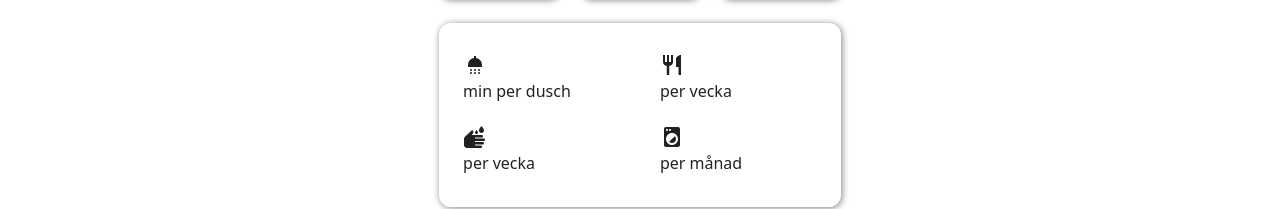
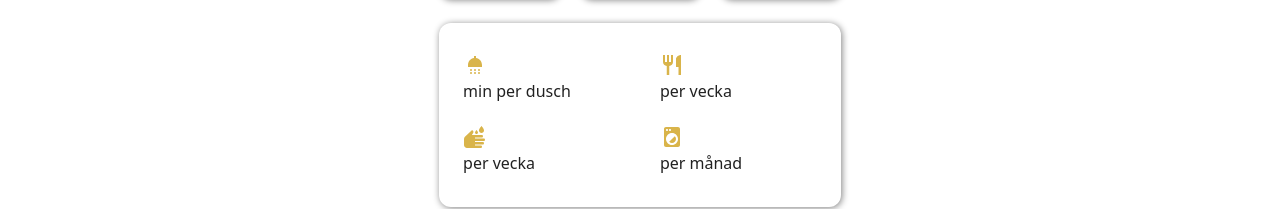
Before and after one commit to annaagranberg/EnergyEyes, a React (Create React App) app: page /profile in a window 1280 px wide. Shown: the part 319-528 px from the top of the page. Built offline with nearby package versions, Linux system fonts and the light colour scheme; no server answers; the database is empty; sample sign-in values are in the browser's storage.

Commit message:
stationära datorn

```diff
--- a/src/components/Dashboard.js
+++ b/src/components/Dashboard.js
@@ -16,11 +16,12 @@ import ShowerIcon from '@mui/icons-material/Shower';
 import WashIcon from '@mui/icons-material/Wash';
 import LocalLaundryServiceIcon from '@mui/icons-material/LocalLaundryService';
 import RestaurantIcon from '@mui/icons-material/Restaurant';
+import { Update } from '@mui/icons-material';
 
 export default function Dashboard() {
 
     const [error, setError] = useState("")
-    const { currentUser, logout } = useAuth();
+    const { currentUser, logout, updateProfil } = useAuth();
     const navigate = useNavigate();
 
     const [fname, setFname] = useState("")
@@ -32,6 +33,7 @@ export default function Dashboard() {
     const [disk, setDisk] = useState("")
     const [kok, setKok] = useState("")
     const [tvatt, setTvatt] = useState("")
+    const [runner, setRunner] = useState(true)
 
     function stringAvatar(name) {
         return {
@@ -47,6 +49,7 @@ export default function Dashboard() {
 
     const handleProfil = (event, newProfil) => {
         setProfil(newProfil);
+        updateProfil(newProfil)
     };
 
     // const handleProfil = (event) => {
@@ -66,6 +69,7 @@ export default function Dashboard() {
         }
     }
 
+    if(runner){
         var docRef = db.collection("user_collection").doc(currentUser.uid);
 
         //Get db information
@@ -80,13 +84,14 @@ export default function Dashboard() {
                 setDisk(doc.get("diskparametrar.antal"))
                 setKok(doc.get("kokparametrar.antal"))
                 setTvatt(doc.get("tvattparametrar.antal"))
+                setRunner(false)
             } else {
                 console.log("No such document!");
             }
         }).catch((error) => {
             console.log("Error getting document:", error);
         });
-
+    }
   return (
     <>
 
@@ -96,7 +101,7 @@ export default function Dashboard() {
 
     <ThemeProvider theme={theme}>
 
-        <Box component='div' sx={{overflowX:'hidden', overflowY:'scroll', mb:7}}>
+        <Box component='div' sx={{overflowX:'hidden', overflowY:'scroll', mb:6}}>
             <Card sx={{ minWidth: 270 }} elevation={0}>
                 <CardContent>
                     {error && <Alert varient = "danger">{error}</Alert> }
@@ -146,12 +151,12 @@ export default function Dashboard() {
                             <CardContent>
                                 <Box sx={{mb:2}}>
                                     <Typography variant='h6' fontWeight ='520'>
-                                    <ShowerIcon/> {dusch['tid']}</Typography>
+                                    <ShowerIcon color='secondary'/> {dusch['tid']}</Typography>
                                     <Typography  variant='h8' >min per dusch</Typography>
                                 </Box>
                                 <Box>
                                     <Typography variant='h6' fontWeight ='520'>
-                                    <WashIcon/> {disk}</Typography>
+                                    <WashIcon color='secondary'/> {disk}</Typography>
                                     <Typography variant='h8' >per vecka</Typography>
                                 </Box>
                             </CardContent>
@@ -160,12 +165,12 @@ export default function Dashboard() {
                             <CardContent>
                                 <Box sx={{mb:2}}>
                                     <Typography variant='h6' fontWeight ='520' >
-                                        <RestaurantIcon/> {kok}</Typography>
+                                        <RestaurantIcon color='secondary'/> {kok}</Typography>
                                     <Typography variant='h8' >per vecka</Typography>
                                 </Box>
                                 <Box>
                                     <Typography variant='h6' fontWeight ='520'>
-                                        <LocalLaundryServiceIcon/> {tvatt}</Typography>
+                                        <LocalLaundryServiceIcon color='secondary'/> {tvatt}</Typography>
                                     <Typography variant='h8' >per månad</Typography>
                                 </Box>
                             </CardContent>
--- a/src/components/NewUser.js
+++ b/src/components/NewUser.js
@@ -68,7 +68,7 @@ export default function NewUser() {
         try{
             setError('')
             setLoading(true)
-            await setNewUser(firstRef.current.value, lastRef.current.value, area.current.value ,people,profil, duschAntal.current.value
+            await setNewUser(firstRef.current, lastRef.current, area.current.value ,people,profil, duschAntal.current.value
                 , duschTid.current.value, kok, disk, tvatt);
             navigate('/profile')
         } catch{
--- a/src/components/Stat.js
+++ b/src/components/Stat.js
@@ -25,7 +25,7 @@ export default function Stat() {
     </Box>
 
 
-    <Box component='div' sx={{overflowX:'hidden', overflowY:'scroll', mb:1, mt:9}}>
+    <Box component='div' sx={{overflowX:'hidden', overflowY:'scroll', mb:8, mt:9}}>
       <PriceBox mb={2} />
 
       <Box sx={{ display: 'flex', mt:2, mb:1, width: '100%', flexDirection:'row', justifyContent: 'space-around', alignItems: 'center', zIndex:0 }} >
--- a/src/components/UpdateProfile.js
+++ b/src/components/UpdateProfile.js
@@ -14,13 +14,13 @@ export default function UpdateProfile() {
     const emailRef = useRef()
     const passwordRef = useRef()
     const passwordConfirmRef = useRef()
-    const firstRef = useRef()
-    const lastRef = useRef()
     const { currentUser, updateEmail, updatePassword, updateName, updateArea, updatePeople } = useAuth()
     const [error, setError] = useState('')
     const [loading, setLoading] = useState(false)
     const navigate = useNavigate();
 
+    const firstRef = useRef()
+    const lastRef = useRef()
     const [area, setArea] = useState('');
     const [people, setPeople] = useState('');
     const [profil, setProfil] = useState("")
@@ -29,8 +29,10 @@ export default function UpdateProfile() {
     const [disk, setDisk] = useState(0)
     const [kok, setKok] = useState(0)
     const [tvatt, setTvatt] = useState(0)
+    const [runner, setRunner] = useState(true)
 
 
+    if(runner) {
         var docRef = db.collection("user_collection").doc(currentUser.uid);
         //Get db information
         docRef.get("name.firstname").then((doc) => {
@@ -45,6 +47,7 @@ export default function UpdateProfile() {
                 setDisk(doc.get("diskparametrar.antal"))
                 setKok(doc.get("kokparametrar.antal"))
                 setTvatt(doc.get("tvattparametrar.antal"))
+                setRunner(false)
 
             } else {
                 console.log("No such document!");
@@ -52,7 +55,7 @@ export default function UpdateProfile() {
         }).catch((error) => {
             console.log("Error getting document:", error);
         });
-
+    }
 
     const handleArea = (event) => {
         setArea(event.target.value);
@@ -65,7 +68,6 @@ export default function UpdateProfile() {
     };
     const handleDiskAntal = (event, value) => {
         setDisk(value)
-        console.log(disk)
     };
     const handleTvattAntal = (event, value) => {
         setTvatt(value)
@@ -94,12 +96,12 @@ export default function UpdateProfile() {
         if(passwordRef.current.value){
             promises.push(updatePassword(passwordRef.current.value))
         }
-        if(typeof firstRef.current.value === 'string' && typeof lastRef.current.value === 'string'){
-            promises.push(updateName(firstRef.current.value, lastRef.current.value ))
-        }
+
+        promises.push(updateName(firstRef.current, lastRef.current))
 
         Promise.all(promises).then(() => {
             navigate('/profile')
+            setRunner(true)
         }).catch(() => {
             setError('Failed to update account')
         }).finally(() => {
@@ -121,7 +123,7 @@ export default function UpdateProfile() {
                 <form onSubmit={handleSubmit}>
                     <FormGroup id="email">
                         <FormControl>
-                            <TextField variant="standard" label="email" type='email' inputRef={emailRef} required defaultValue={currentUser.email}
+                            <TextField variant="standard" label="email" type='email' inputRef={emailRef} autoComplete='username' defaultValue={currentUser.email}
                             sx={{mb:3}} InputProps={{
                                 startAdornment:(
                                     <InputAdornment position='start'>
@@ -134,7 +136,7 @@ export default function UpdateProfile() {
 
                     <FormGroup id="password">
                         <FormControl/>
-                        <TextField variant='standard' label='lösenord' type='password' inputRef={passwordRef} placeholder='********'
+                        <TextField variant='standard' label='lösenord' type='password' inputRef={passwordRef} autoComplete='new-password' placeholder='******'
                         sx={{mb:3}} InputProps={{
                             startAdornment:(
                                 <InputAdornment position='start'>
@@ -145,7 +147,7 @@ export default function UpdateProfile() {
                     </FormGroup>
 
                     <FormGroup id="password-confirm">
-                        <TextField variant="standard" label="bekräfta lösenord" type='password' inputRef={passwordConfirmRef} placeholder='********'
+                        <TextField variant="standard" label="bekräfta lösenord" type='password' inputRef={passwordConfirmRef} autoComplete='new-password' placeholder='******'
                             sx={{mb:3}} InputProps={{
                                 startAdornment:(
                                     <InputAdornment position='start'>
--- a/src/contexts/AuthContext.js
+++ b/src/contexts/AuthContext.js
@@ -48,27 +48,24 @@ export function AuthProvider({ children }) {
         } catch (error) {
             console.error("Error writing document: ", error)
         }
+        console.log(first)
     }
     //Update area
     async function updateArea(area){
-
         try {
             await db.collection("user_collection").doc(currentUser.uid).update({
                 boendeyta: area,
             })
-            console.log(area)
         } catch (error) {
             console.error("Error writing document: ", error)
         }
     }
     //Update people
     async function updatePeople(people){
-
         try {
             await db.collection("user_collection").doc(currentUser.uid).update({
                 antalPersoner: people,
             })
-            console.log(people)
         } catch (error) {
             console.error("Error writing document: ", error)
         }
@@ -101,7 +98,6 @@ export function AuthProvider({ children }) {
         }
     }
 
-
     useEffect(() => {
         const unsubscribe = auth.onAuthStateChanged(user => {
             setCurrentUser(user)
```
Lines whose indentation alone changed are shown as unchanged.
